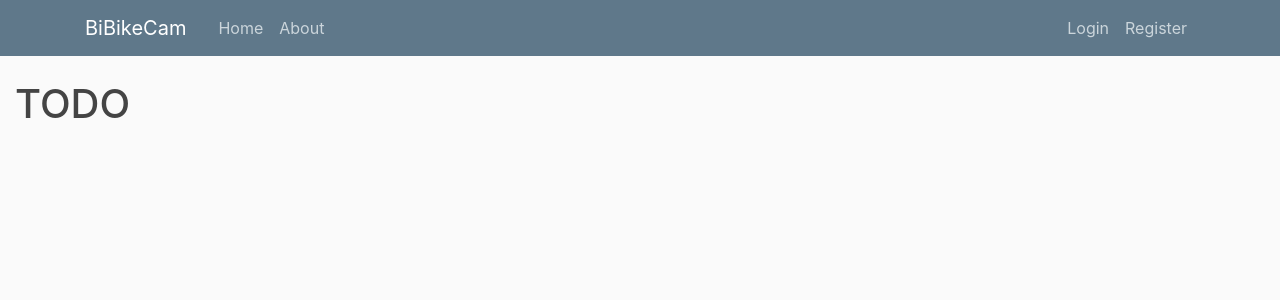
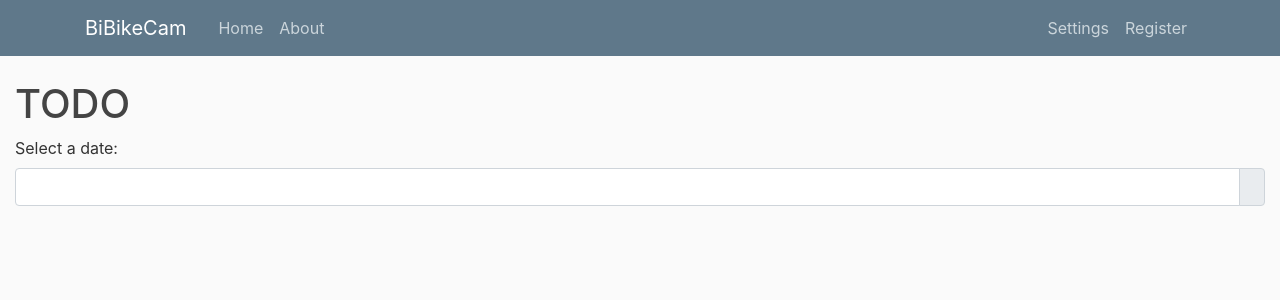
Before and after one commit to Konsticraft/PiBikeCam, a Flask app: template templates/settings.html in a window 1280 px wide. Shown: the top 300 px of the page. Run offline with Flask 3, Linux system fonts and the light colour scheme; the template is opened without the code that fills it, so the values that code supplies are empty; parts of the project's set-up code (start-up, migrations or seed data) failed here and were passed over; some libraries are stand-ins or nearby versions.

Commit message:
Added date filter

```diff
--- a/app.py
+++ b/app.py
@@ -24,11 +24,14 @@ def get_videos():
         filename = file
         time = datetime.datetime.strptime(file, "video_%Y-%m-%d_%H_%M_%S.mp4")
         timestr = datetime.datetime.strftime(time, "%d.%m.%Y %H:%M")
+        date = datetime.datetime.strftime(time, "%Y-%m-%d")
         #thumb = os.path.join(thumb_dir,file.replace("mp4", "png")).replace("\\","/")
         thumb = file.replace("mp4", "png")
+        print(time)
         videos.append({
               "filename" : file,
               "timestamp" : time,
+              "date" : date,
               "timestr" : timestr,
               "thumb_path" : thumb
 		})
@@ -59,6 +62,9 @@ def start_recording_route():
 		recording_running = False
 		return "stopped recording"
 
+@app.route('/settings')
+def settings_route():
+     return render_template('settings.html')
 
 @app.route('/home')
 @app.route('/')
--- a/templates/layout.html
+++ b/templates/layout.html
@@ -7,10 +7,15 @@
 
     <!-- Bootstrap CSS -->
     <link rel="stylesheet" href="https://maxcdn.bootstrapcdn.com/bootstrap/4.0.0/css/bootstrap.min.css" integrity="sha384-Gn5384xqQ1aoWXA+058RXPxPg6fy4IWvTNh0E263XmFcJlSAwiGgFAW/dAiS6JXm" crossorigin="anonymous">
-
+    <link href="https://cdnjs.cloudflare.com/ajax/libs/bootstrap-datepicker/1.9.0/css/bootstrap-datepicker.min.css" rel="stylesheet">
     <link rel="stylesheet" type="text/css" href="{{ url_for('static', filename='main.css') }}">
 
     <link rel="stylesheet", type="text/css", href="{{ url_for('static', filename ='main.css') }}">
+    <!-- Optional JavaScript -->
+    <!-- jQuery first, then Popper.js, then Bootstrap JS -->
+    <script src="https://code.jquery.com/jquery-3.2.1.slim.min.js" integrity="sha384-KJ3o2DKtIkvYIK3UENzmM7KCkRr/rE9/Qpg6aAZGJwFDMVNA/GpGFF93hXpG5KkN" crossorigin="anonymous"></script>
+    <script src="https://cdnjs.cloudflare.com/ajax/libs/popper.js/1.12.9/umd/popper.min.js" integrity="sha384-ApNbgh9B+Y1QKtv3Rn7W3mgPxhU9K/ScQsAP7hUibX39j7fakFPskvXusvfa0b4Q" crossorigin="anonymous"></script>
+    <script src="https://maxcdn.bootstrapcdn.com/bootstrap/4.0.0/js/bootstrap.min.js" integrity="sha384-JZR6Spejh4U02d8jOt6vLEHfe/JQGiRRSQQxSfFWpi1MquVdAyjUar5+76PVCmYl" crossorigin="anonymous"></script>
 
     {% if title %}^
     <title>PiBikeCam - {{ title }}</title>
@@ -33,7 +38,7 @@
               </div>
               <!-- Navbar Right Side -->
               <div class="navbar-nav">
-                <a class="nav-item nav-link" href="/login">Login</a>
+                <a class="nav-item nav-link" href="/settings">Settings</a>
                 <a class="nav-item nav-link" href="/register">Register</a>
               </div>
             </div>
@@ -45,10 +50,5 @@
 
         {% endblock content %}
     </div>
-    <!-- Optional JavaScript -->
-    <!-- jQuery first, then Popper.js, then Bootstrap JS -->
-    <script src="https://code.jquery.com/jquery-3.2.1.slim.min.js" integrity="sha384-KJ3o2DKtIkvYIK3UENzmM7KCkRr/rE9/Qpg6aAZGJwFDMVNA/GpGFF93hXpG5KkN" crossorigin="anonymous"></script>
-    <script src="https://cdnjs.cloudflare.com/ajax/libs/popper.js/1.12.9/umd/popper.min.js" integrity="sha384-ApNbgh9B+Y1QKtv3Rn7W3mgPxhU9K/ScQsAP7hUibX39j7fakFPskvXusvfa0b4Q" crossorigin="anonymous"></script>
-    <script src="https://maxcdn.bootstrapcdn.com/bootstrap/4.0.0/js/bootstrap.min.js" integrity="sha384-JZR6Spejh4U02d8jOt6vLEHfe/JQGiRRSQQxSfFWpi1MquVdAyjUar5+76PVCmYl" crossorigin="anonymous"></script>
 </body>
 </html>
--- a/templates/settings.html
+++ b/templates/settings.html
@@ -1,4 +1,36 @@
 {% extends "layout.html" %}
 {% block content %}
 <h1>TODO</h1>
+
+<!-- <link href="https://cdn.jsdelivr.net/npm/bootstrap@5.3.0/dist/css/bootstrap.min.css" rel="stylesheet"> -->
+<link href="https://cdnjs.cloudflare.com/ajax/libs/bootstrap-datepicker/1.9.0/css/bootstrap-datepicker.min.css" rel="stylesheet">
+
+<div class="form-group">
+    <label for="datepicker">Select a date:</label>
+    <div class="input-group date">
+        <input type="text" id="datepicker" class="form-control">
+        <div class="input-group-append">
+            <span class="input-group-text">
+                <i class="fa fa-calendar"></i>
+            </span>
+        </div>
+    </div>
+</div>
+
+
+<script src="https://cdnjs.cloudflare.com/ajax/libs/bootstrap-datepicker/1.9.0/js/bootstrap-datepicker.min.js"></script>
+
+<script>
+    $(document).ready(function () {
+        $('#datepicker').datepicker({
+            format: "dd.mm.yyyy",
+            weekStart: 1,
+            todayBtn: "linked",
+            clearBtn: true,
+            autoclose: true,
+            todayHighlight: true
+        });
+    });
+</script>
+
 {% endblock content %}
```
Also changed, not shown: templates/home.html (+65 -4 lines).
